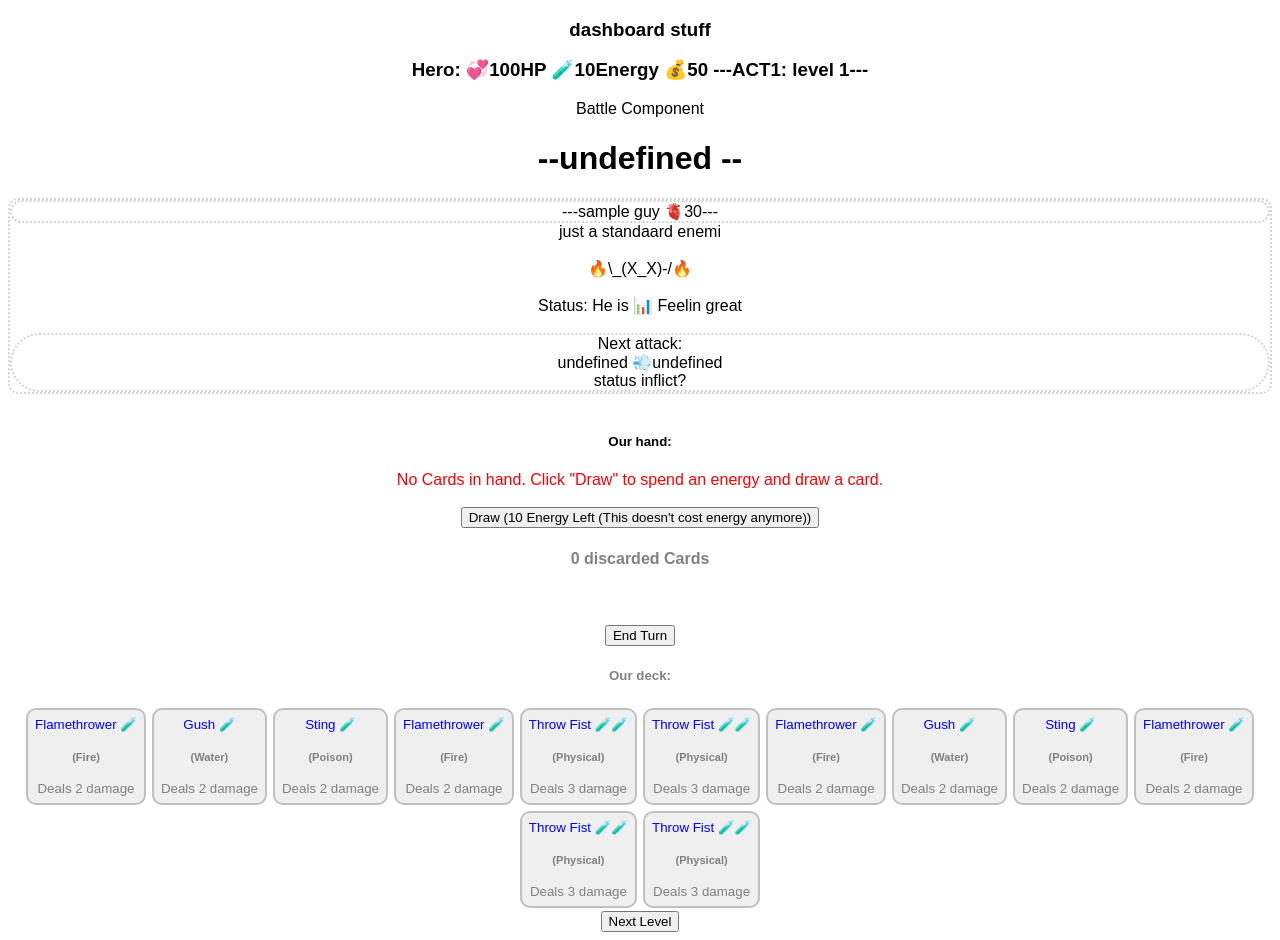
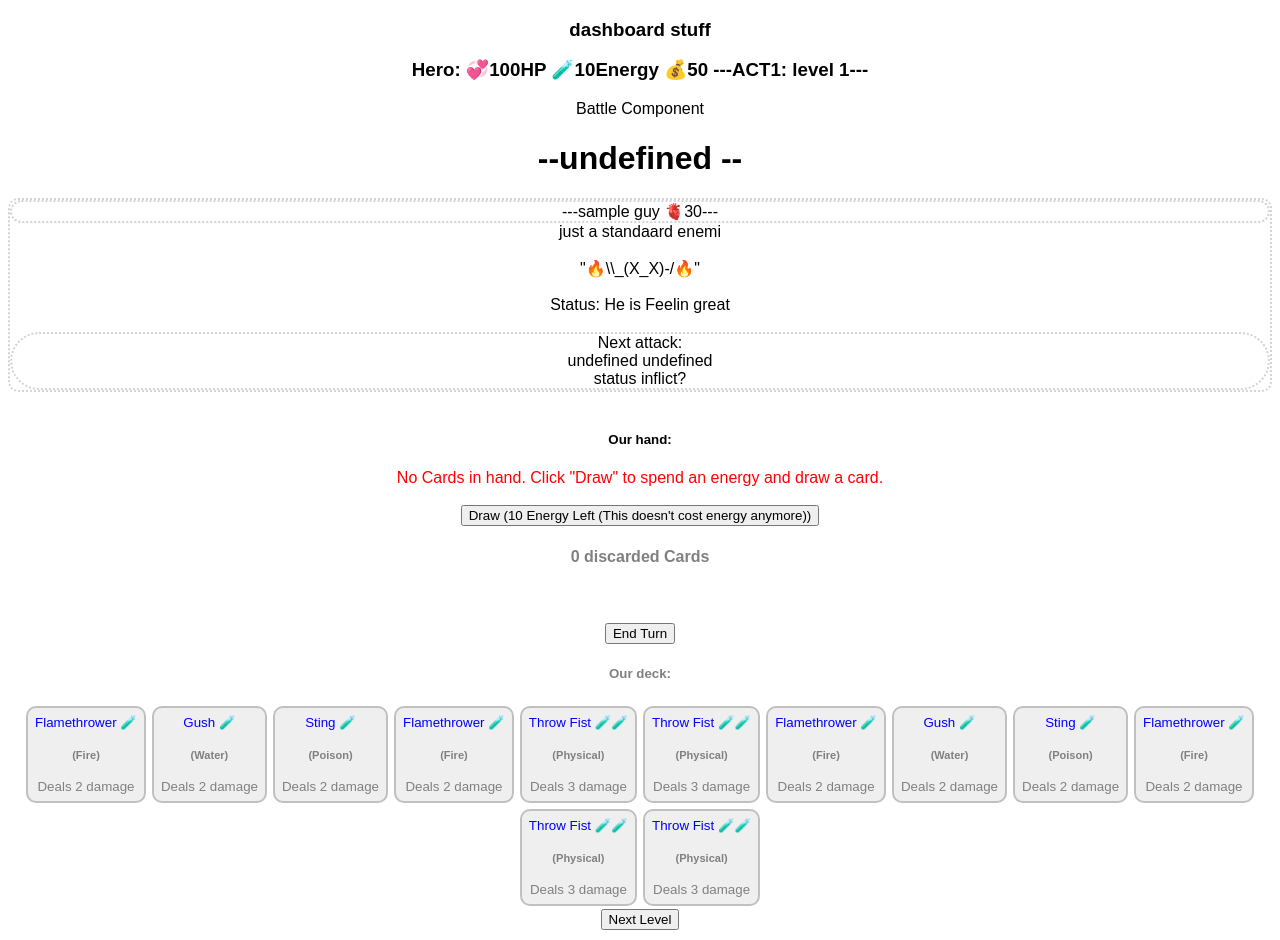
Before and after one commit to p0cket/card-game-fun, a React (Create React App) app: page / in a window 1280 px wide. Both pictures are taken after a click on the button "Next Level". Built offline with nearby package versions, Linux system fonts and the light colour scheme.

Commit message:
chore: fixing some warnings

```diff
--- a/src/App.js
+++ b/src/App.js
@@ -101,9 +101,9 @@ function reducer(gameData, action) {
       {
         let shuffledDeck = [];
         if (gameData.deck.length > 0) {
-          let shuffledDeck = shuffle(startingDeck);
+          shuffledDeck = shuffle(startingDeck);
         } else {
-          let shuffledDeck = shuffle(gameData.deck);
+          shuffledDeck = shuffle(gameData.deck);
         }
         //then decide the opponent
         setEnemyHandler(gameData, action.payload.enemy);
--- a/src/components/Battle.js
+++ b/src/components/Battle.js
@@ -49,6 +49,7 @@ const Battle = ({ gameData, dispatch }) => {
 
   return (
     <>
+    {console.log('Battle return')}
       Battle Component
       <h1>--{typeof myStatus} --</h1>
       <div>
@@ -59,7 +60,7 @@ const Battle = ({ gameData, dispatch }) => {
         <div style={{ color: "Red" }}>
           {gameData.battle.hand.length > 0
             ? gameData.battle.hand.map((card) => {
-                return <Card cardValue={card} playCard={playCard} />;
+                return <Card key={card.cost} cardValue={card} playCard={playCard} />;
               })
             : `No Cards in hand. Click "Draw" to spend an energy and draw a card.`}
         </div>
@@ -86,9 +87,9 @@ const Battle = ({ gameData, dispatch }) => {
   );
 };
 
-Card.propTypes = {
+// Card.propTypes = {
   // props.gameData: PropTypes.object,
   // props.dispatch: PropTypes.func,
-};
+// };
 
 export default Battle;
--- a/src/components/Enemy.js
+++ b/src/components/Enemy.js
@@ -7,21 +7,21 @@ const Enemy = ({ enemyData }) => {
   return (
     <div style={{ border: "2px dotted lightgray", borderRadius: "10px" }}>
       <div style={{ border: "2px dotted lightgray", borderRadius: "30px" }}>
-        ---{name} 🫀{health ? health : "None"}---
+        ---{name} <span role='img'  aria-label="emoji heart">🫀</span>{health ? health : "None"}---
       </div>
       <div>{bio}</div>
       <br />
       <div>
         {Math.floor(Math.random() * 2) === 1
-          ? "🔥\\_(X_X)-/🔥"
-          : "🔥\\-(X_X)_/🔥"}
+          ? <span role='img'  aria-label="emoji enemy">"🔥\\_(X_X)-/🔥"</span>
+          : <span role='img'  aria-label="emoji enemy"> "🔥\\-(X_X)_/🔥"</span>}
       </div>
       <br />
-      <div>Status: He is 📊 {status}</div>
+      <div>Status: He is {status}</div>
       <br />
       <div style={{ border: "2px dotted lightgray", borderRadius: "30px" }}>
         Next attack: <br />
-        {`${nextAttack.name}  💨${nextAttack.damage}`}
+        {`${nextAttack.name}  ${nextAttack.damage}`}
         <div>status inflict? {nextAttack.status}</div>
       </div>
     </div>
--- a/src/components/Intro.js
+++ b/src/components/Intro.js
@@ -1,4 +1,9 @@
 import React from 'react'
+// Line 10:  Emojis should be wrapped in <span>,
+//have role="img",
+//and have an accessible description with
+//aria-label or aria-labelledby  jsx-a11y/accessible-emoji
+
 
 const Intro = () => {
   return (
@@ -7,7 +12,7 @@ const Intro = () => {
       <div>This is a card game, lets see how far you can go </div>
       <h3>instructions</h3>
       <div>Draw some cards, play them to defeat enemies, etc.</div>
-      <div>Most importantly, have fun 💞😇💞</div>
+      <div>Most importantly, have fun <span role='img'  aria-label="emoji smile">💞😇💞</span></div>
       <br />
     </>
   );
--- a/src/components/Screen.js
+++ b/src/components/Screen.js
@@ -6,7 +6,6 @@ import Shop from "./Shop";
 import Rest from "./Rest";
 import Battle from "./Battle";
 import MiniBoss from "./MiniBoss";
-import { ACTIONS } from "../App";
 
 const Screen = ({ gameData, dispatch, map }) => {
   const curLevelNum = gameData.curScene.lvl;
```
